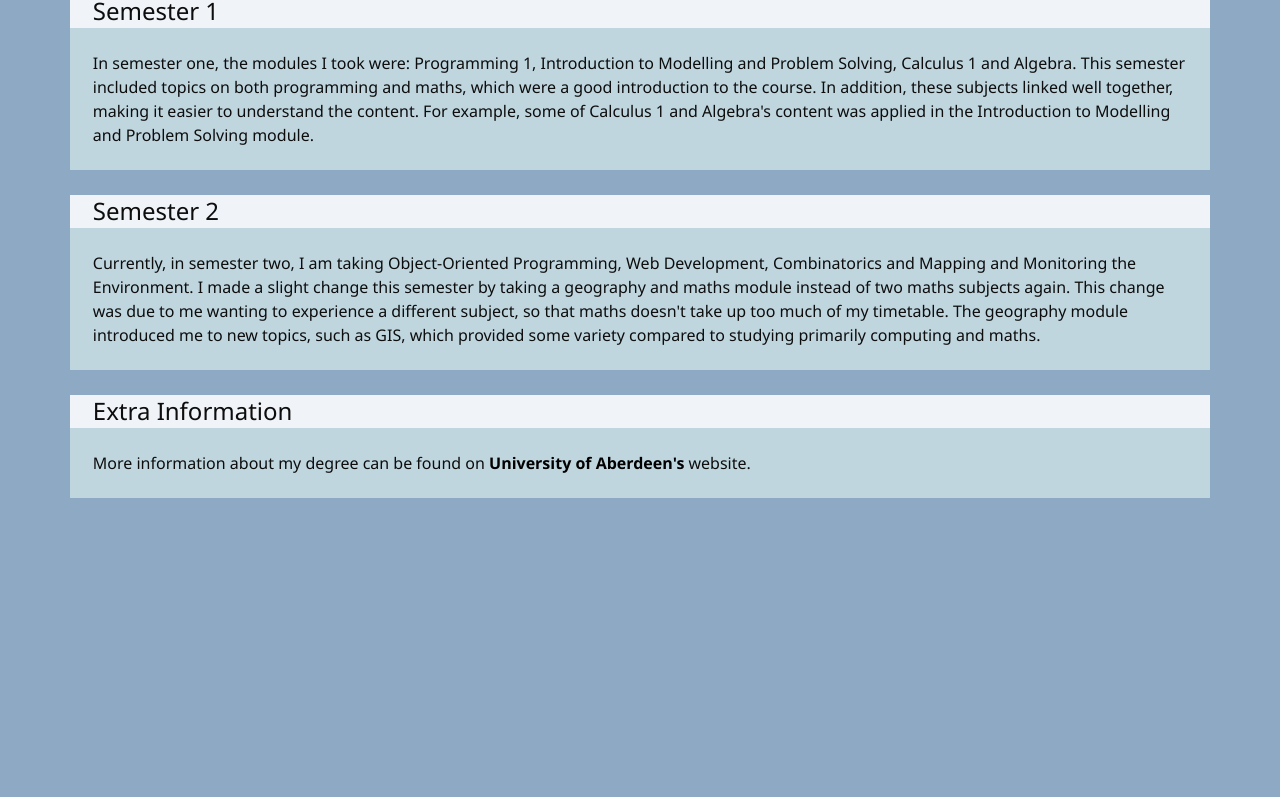
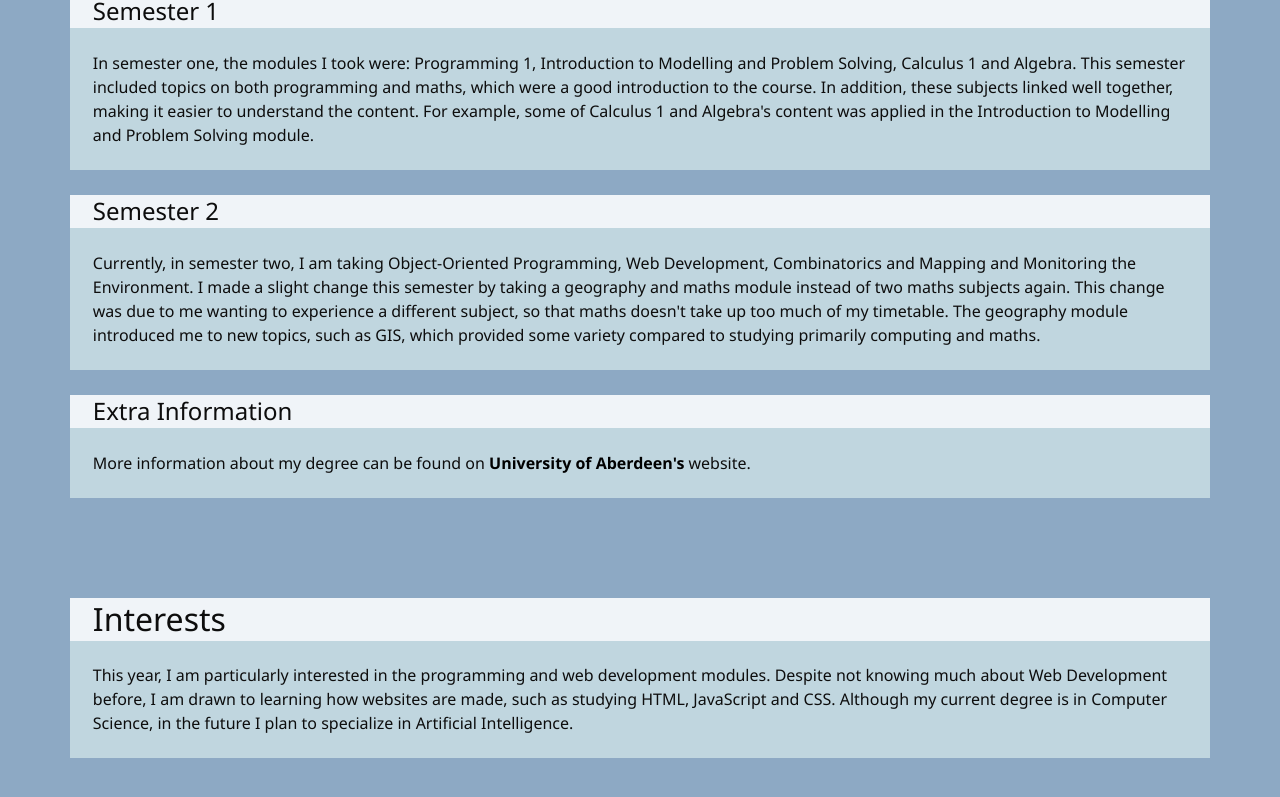
Before and after one commit to alanfoxman/CA2, a website: page public/aboutme.html in a window 1280 px wide. Shown: the part 237-1034 px from the top of the page. Before the commit the page ends 806 px from the top, so only its background shows below. Drawn offline with nearby package versions, Linux system fonts and the light colour scheme.

Commit message:
Added interests section

```diff
--- a/public/aboutme.html
+++ b/public/aboutme.html
@@ -59,6 +59,24 @@
 
         </div>
 
+        <div class="row">
+
+
+            <h2>Interests</h2>
+
+            <p>
+                This year, I am particularly interested in the programming and web development modules.
+                Despite not knowing much about Web Development before, I am drawn to learning
+                how websites are made, such as studying HTML, JavaScript and CSS.
+                Although my current degree is in Computer Science, in the future
+                I plan to specialize in Artificial Intelligence.
+
+            </p>
+
+
+
+        </div>
+
 
 
     </div>
```
